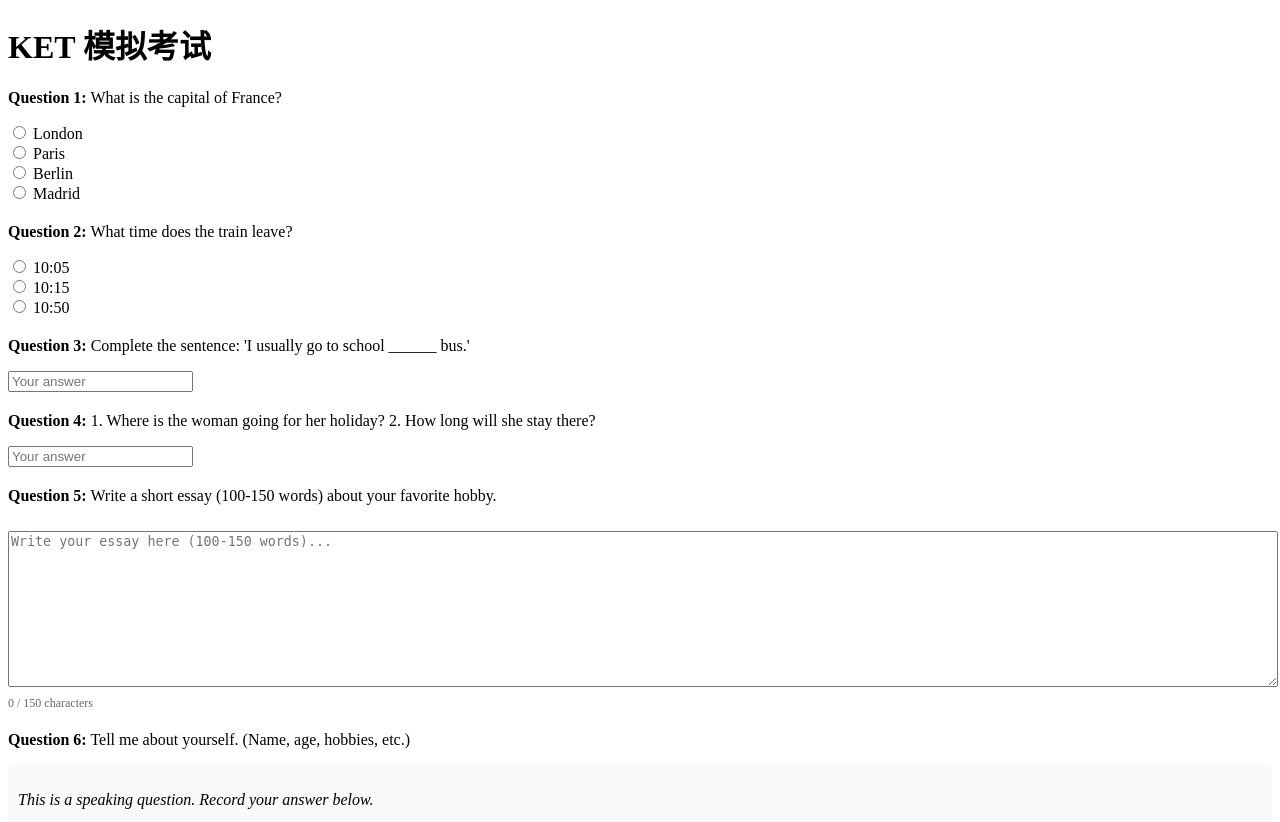
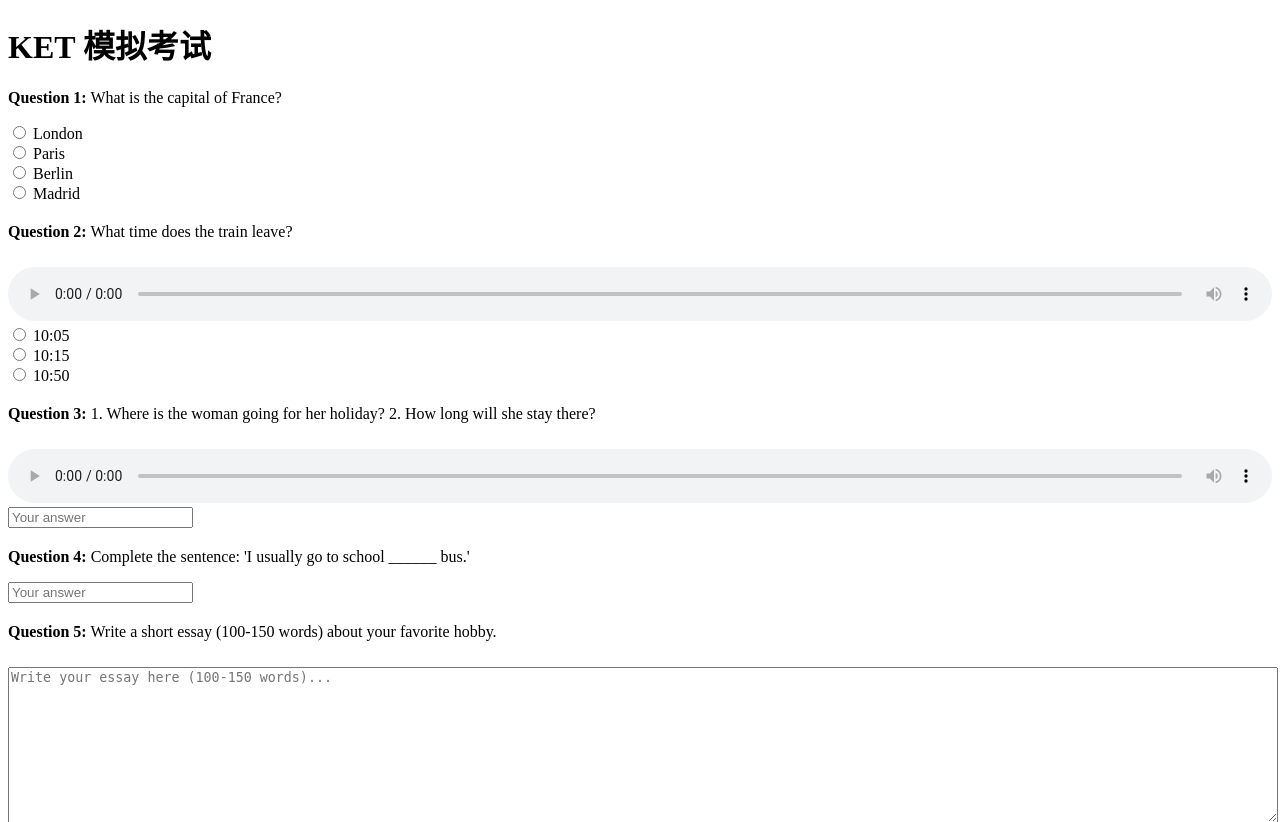
Before and after one commit to BornChanger/onlineTest, a Flask app: page / in a window 1280 px wide. Shown: the top 822 px of the page. Run offline with Flask 3, Linux system fonts and the light colour scheme.

Commit message:
add listening audio player
Signed-off-by: BornChanger <dawn_catcher@126.com>

```diff
--- a/app.py
+++ b/app.py
@@ -23,17 +23,19 @@ questions = [
         "type": "listening_multiple_choice",
         "question": "What time does the train leave?",
         "options": ["10:05", "10:15", "10:50"],
-        "answer": "10:15"
+        "answer": "10:15",
+        "audio": "audio_q1.wav"  # 音频文件路径
+    },
+    {
+        "type": "listening_short_answer",
+        "question": "1. Where is the woman going for her holiday? 2. How long will she stay there?",
+        "answer": "1. Spain 2. Two weeks",
+        "audio": "audio_q2.wav"  # 音频文件路径
     },
     {
         "type": "reading_fill_in_blank",
         "question": "Complete the sentence: 'I usually go to school ______ bus.'",
         "answer": "by"
-    },
-    {
-        "type": "listening_short_answer",
-        "question": "1. Where is the woman going for her holiday? 2. How long will she stay there?",
-        "answer": "1. Spain 2. Two weeks"
     },
     {
         "type": "writing_essay",
--- a/templates/index.html
+++ b/templates/index.html
@@ -43,6 +43,9 @@
             color: #333;
             margin-top: 5px;
         }
+        .audio-controls {
+            margin-top: 10px;
+        }
     </style>
 </head>
 <body>
@@ -58,6 +61,12 @@
                 </label><br>
                 {% endfor %}
             {% elif q.type == "listening_multiple_choice" %}
+                <div class="audio-controls">
+                    <audio controls>
+                        <source src="{{ url_for('static', filename=q.audio) }}" type="audio/wav">
+                        Your browser does not support the audio element.
+                    </audio>
+                </div>
                 {% for option in q.options %}
                 <label>
                     <input type="radio" name="q{{ loop.index0 }}" value="{{ option }}"> {{ option }}
@@ -66,6 +75,12 @@
             {% elif q.type == "reading_fill_in_blank" %}
                 <input type="text" name="q{{ loop.index0 }}_text" placeholder="Your answer">
             {% elif q.type == "listening_short_answer" %}
+                <div class="audio-controls">
+                    <audio controls>
+                        <source src="{{ url_for('static', filename=q.audio) }}" type="audio/wav">
+                        Your browser does not support the audio element.
+                    </audio>
+                </div>
                 <input type="text" name="q{{ loop.index0 }}_text" placeholder="Your answer">
             {% elif q.type == "writing_essay" %}
                 <textarea name="q{{ loop.index0 }}_writing" placeholder="Write your essay here (100-150 words)..."></textarea>
```
